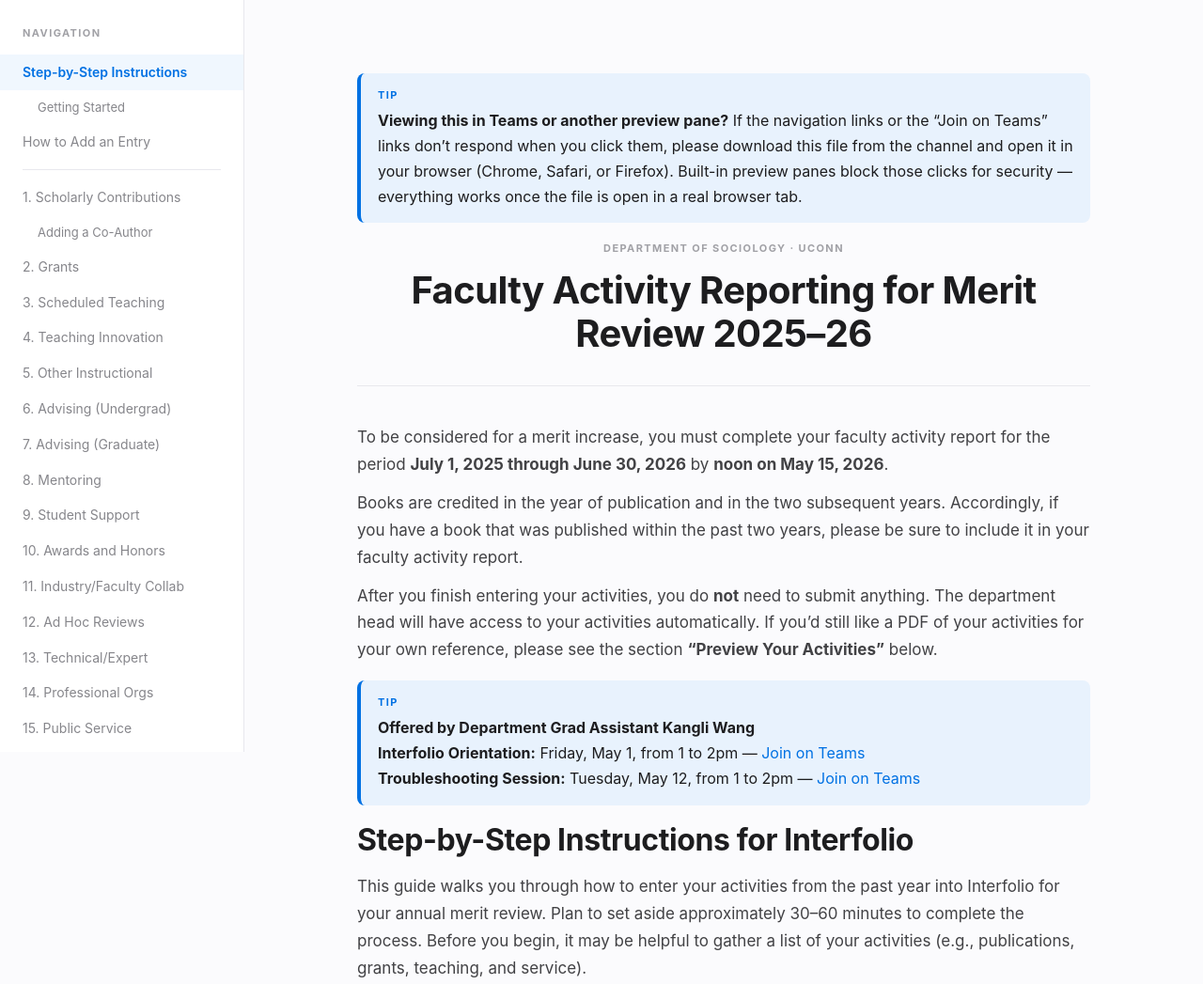
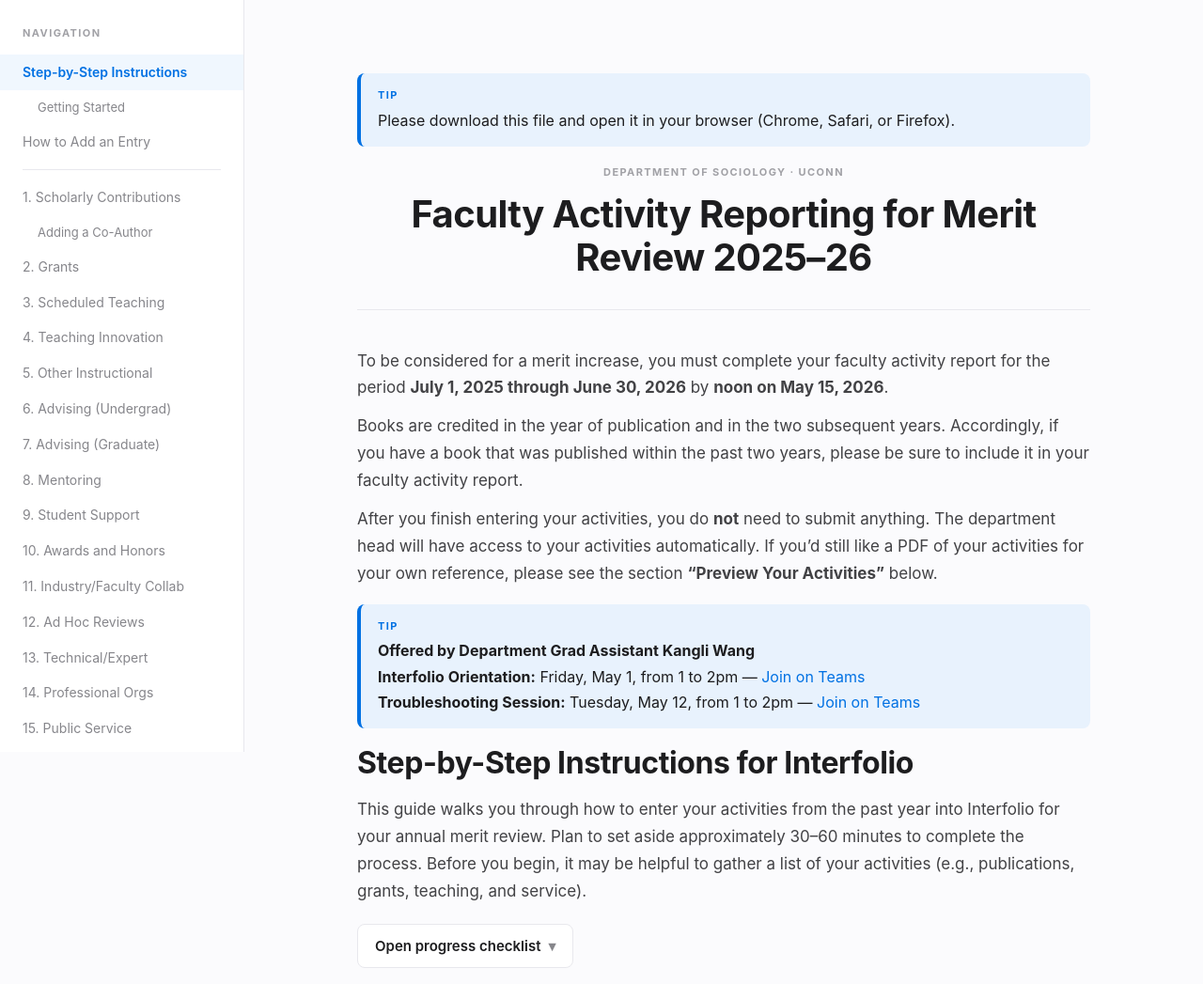
Before and after one commit to kangliw/uconn-soc-interfolio, a plain HTML site: page index.html in a window 1280 px wide. Shown: the top 1047 px of the page at 94% size. Drawn offline with Linux system fonts and the light colour scheme.

Commit message:
Trim preview-pane tip to one sentence
Drop the explanatory verbiage and keep just the actionable instruction:
"Please download this file and open it in your browser (Chrome, Safari,
or Firefox)."

Co-Authored-By: Claude Opus 4.7 (1M context) <noreply@anthropic.com>

```diff
--- a/index.html
+++ b/index.html
@@ -169,7 +169,7 @@
 <div class="main" id="main-content">
 
 <div class="callout callout-tip" id="preview-tip">
-  <strong>Viewing this in Teams or another preview pane?</strong> If the navigation links or the &ldquo;Join on Teams&rdquo; links don&rsquo;t respond when you click them, please download this file from the channel and open it in your browser (Chrome, Safari, or Firefox). Built-in preview panes block those clicks for security &mdash; everything works once the file is open in a real browser tab.
+  Please download this file and open it in your browser (Chrome, Safari, or Firefox).
 </div>
 <script>
   // Hide the preview tip when this page is hosted on the live site --
```
